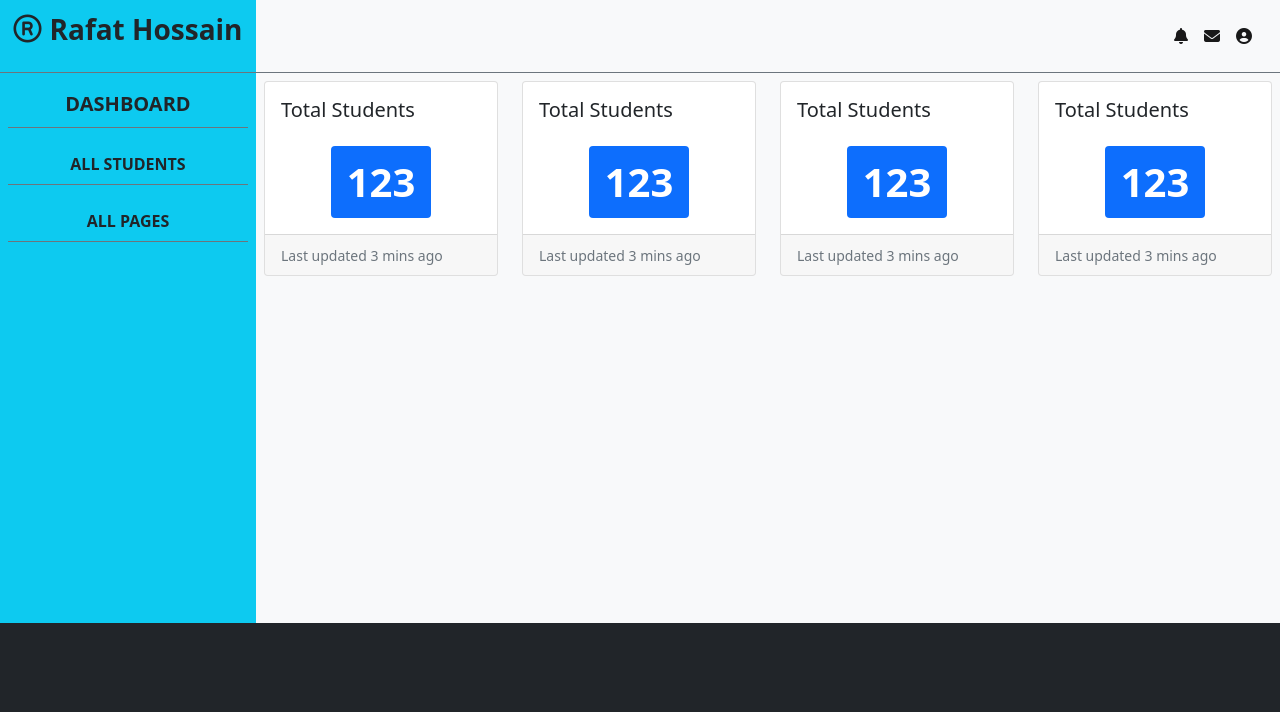
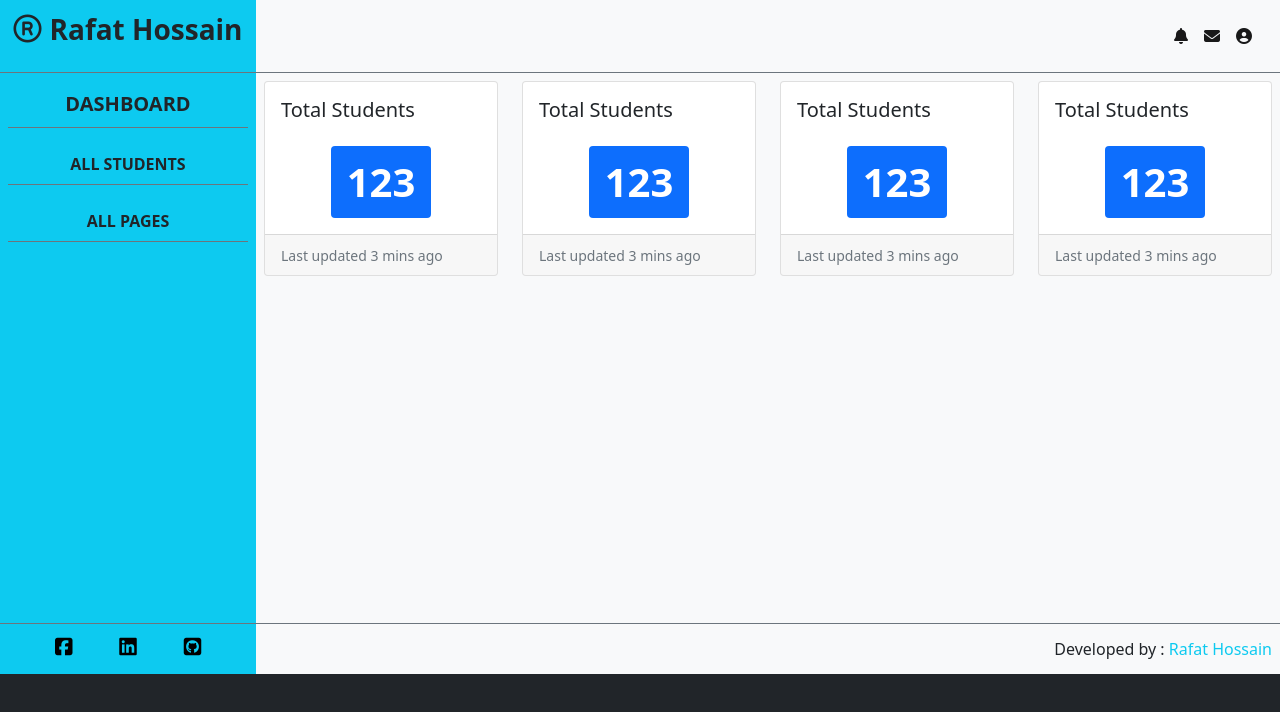
Before and after one commit to Rafat-Web-Developer/simple-admin-template-bootstrap5, a plain HTML site: page index.html in a window 1280 px wide. Drawn offline with nearby package versions, Linux system fonts and the light colour scheme.

Commit message:
Add footer

```diff
--- a/index.html
+++ b/index.html
@@ -116,13 +116,18 @@
         </div>
     </main>
     <!-- //--Footer Section--// -->
-    <footer>
+    <footer class="border border-start-0 border-end-0 border-bottom-0 border-secondary">
         <div class="d-flex bd-highlight" style="height: 50px;">
-            <div class="p-2 flex-shrink-1 rafat-w-20 bd-highlight bg-dark">
-
+            <div class="p-2 flex-shrink-1 rafat-w-20 bd-highlight bg-info">
+              <div class="fs-5 d-flex justify-content-evenly">
+                <a href="https://web.facebook.com/rafat.hossain.370" target="_blank" class="text-decoration-none text-black"><i class="fa fa-facebook-square"></i></a>
+                <a href="https://www.linkedin.com/in/rafat-hossain-web-developer/" target="_blank" class="text-decoration-none text-black">
+                  <i class="fab fa-linkedin"></i></a>
+                <a href="https://github.com/Rafat-Web-Developer" target="_blank" class="text-decoration-none text-black"><i class="fab fa-github-square"></i></a>
+              </div>
             </div>
-            <div class="p-2 bd-highlight rafat-w-80 bg-dark">
-
+            <div class="p-2 bd-highlight rafat-w-80 bg-light">
+                <h6 class="text-end mt-2">Developed by : <span class="text-info">Rafat Hossain</span></h6>
             </div>
         </div>
     </footer>
```
